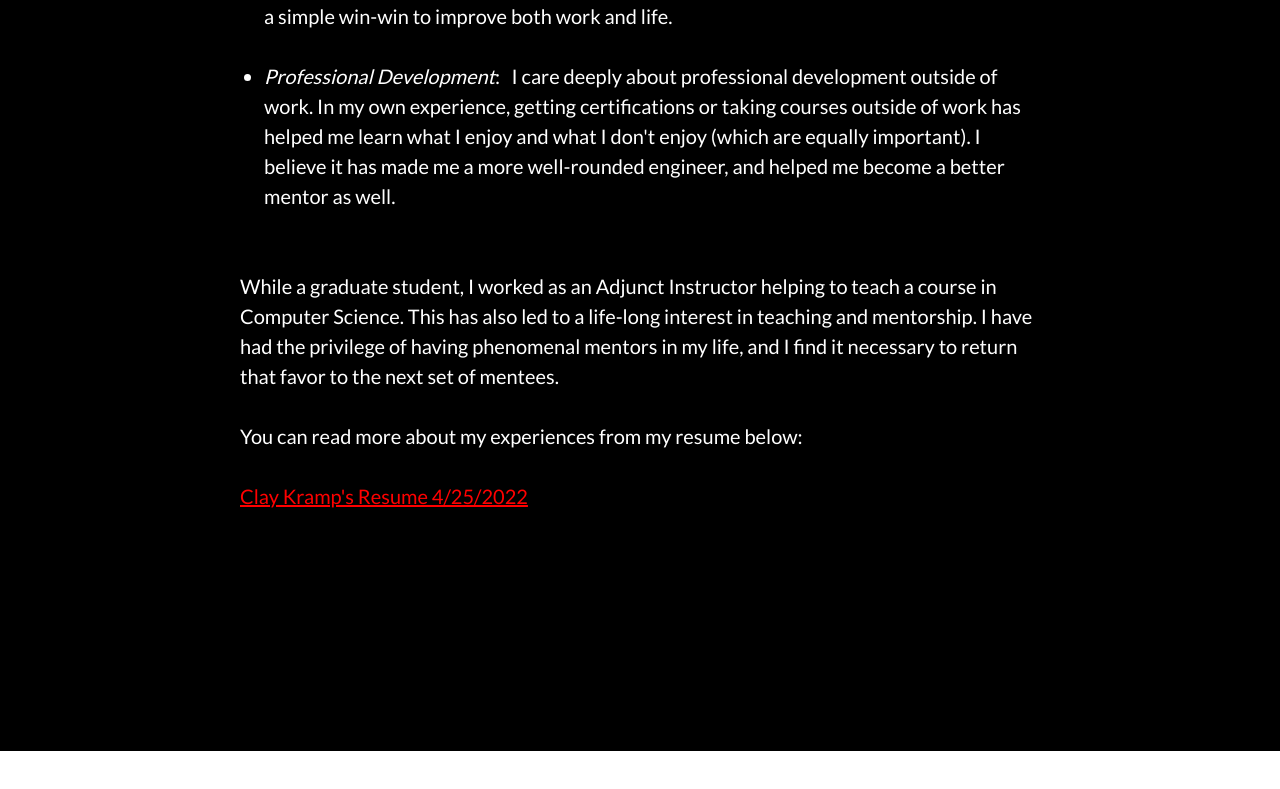
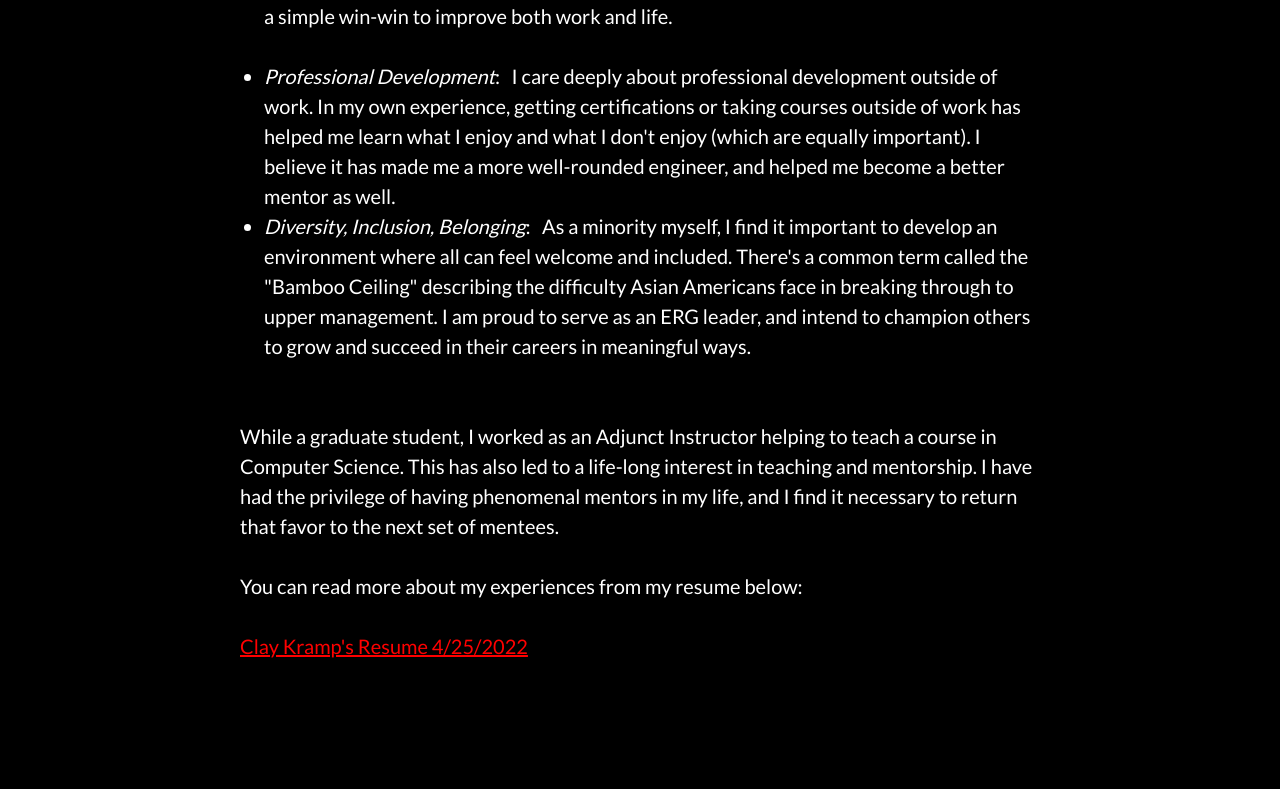
Before and after one commit to krampcg23/me, a Vue app: page /about in a window 1280 px wide. Shown: the part 1549-2338 px from the top of the page. Before the commit the page ends 2300 px from the top, so only its background shows below. Built offline with nearby package versions, Linux system fonts and the light colour scheme.

Commit message:
Update 4/25/2022

```diff
--- a/src/views/About.vue
+++ b/src/views/About.vue
@@ -62,6 +62,15 @@
                 helped me learn what I enjoy and what I don't enjoy (which are
                 equally important). I believe it has made me a more well-rounded
                 engineer, and helped me become a better mentor as well.
+              </li>
+              <li>
+                <i>Diversity, Inclusion, Belonging</i>: &nbsp;&nbsp;As a
+                minority myself, I find it important to develop an environment
+                where all can feel welcome and included. There's a common term
+                called the "Bamboo Ceiling" describing the difficulty Asian
+                Americans face in breaking through to upper management. I am
+                proud to serve as an ERG leader, and intend to champion others
+                to grow and succeed in their careers in meaningful ways.
               </li>
             </ul>
             <br />
--- a/src/views/Work.vue
+++ b/src/views/Work.vue
@@ -16,7 +16,8 @@
           description="
           - Software Engineer on the Maxar Data Services Team <br /><br/>
           - Developing Usage and Metering for SecureWatch, an on-demand software to the world's most recent <br/>high-accuracy, high-resolution satellite imagery and analytics<br/><br/>
-          - Lead Front-End engineer in Scrum Team <br /><br/>"
+          - Lead Front-End engineer in Scrum Team <br /><br/>
+          - Current Asian American + Pacific Islander Employee Resource Group Leader <br /><br/>"
           link="https://www.maxar.com/"
           linkTitle="Maxar.com"
         ></WorkItem>
```
